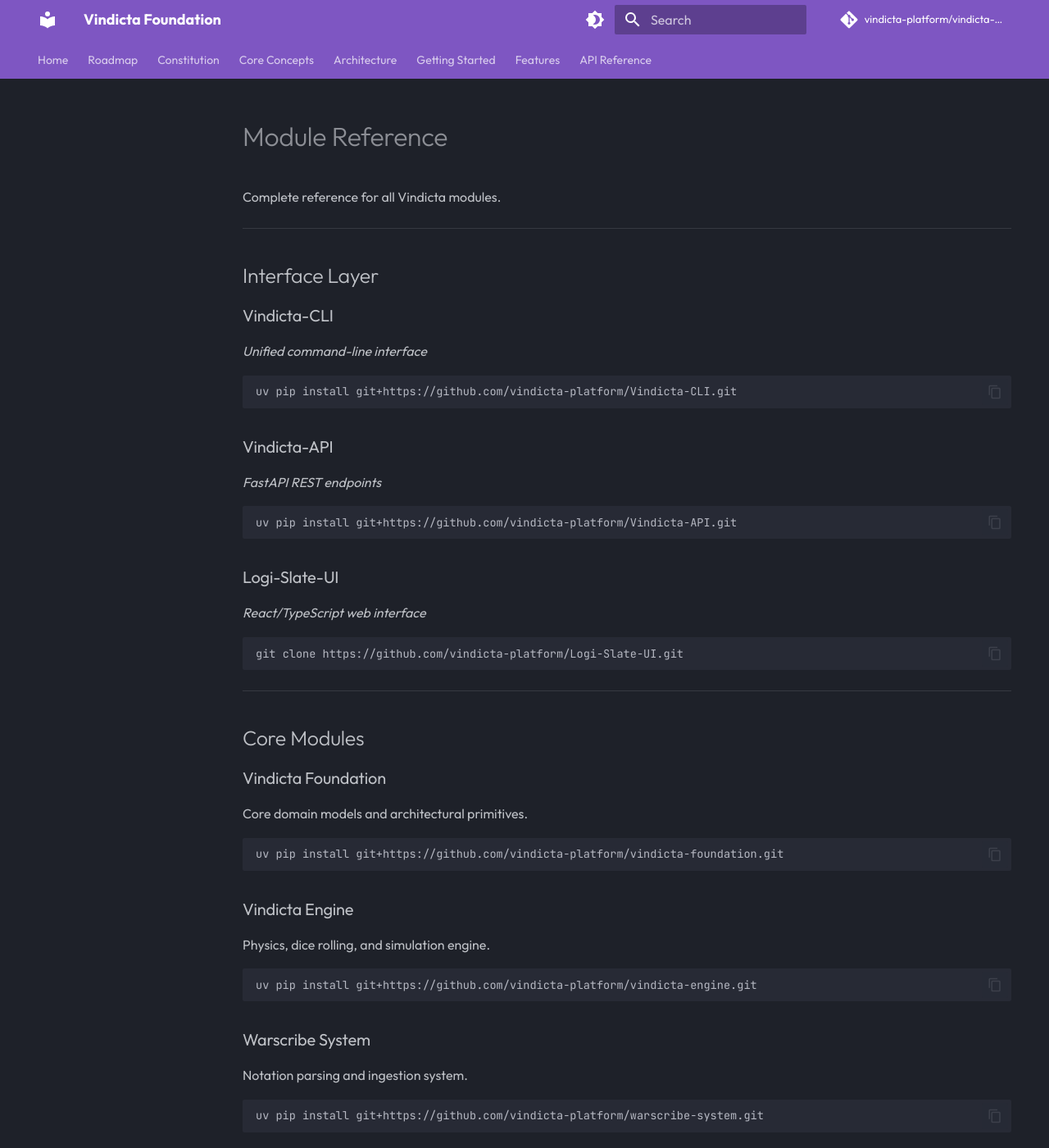
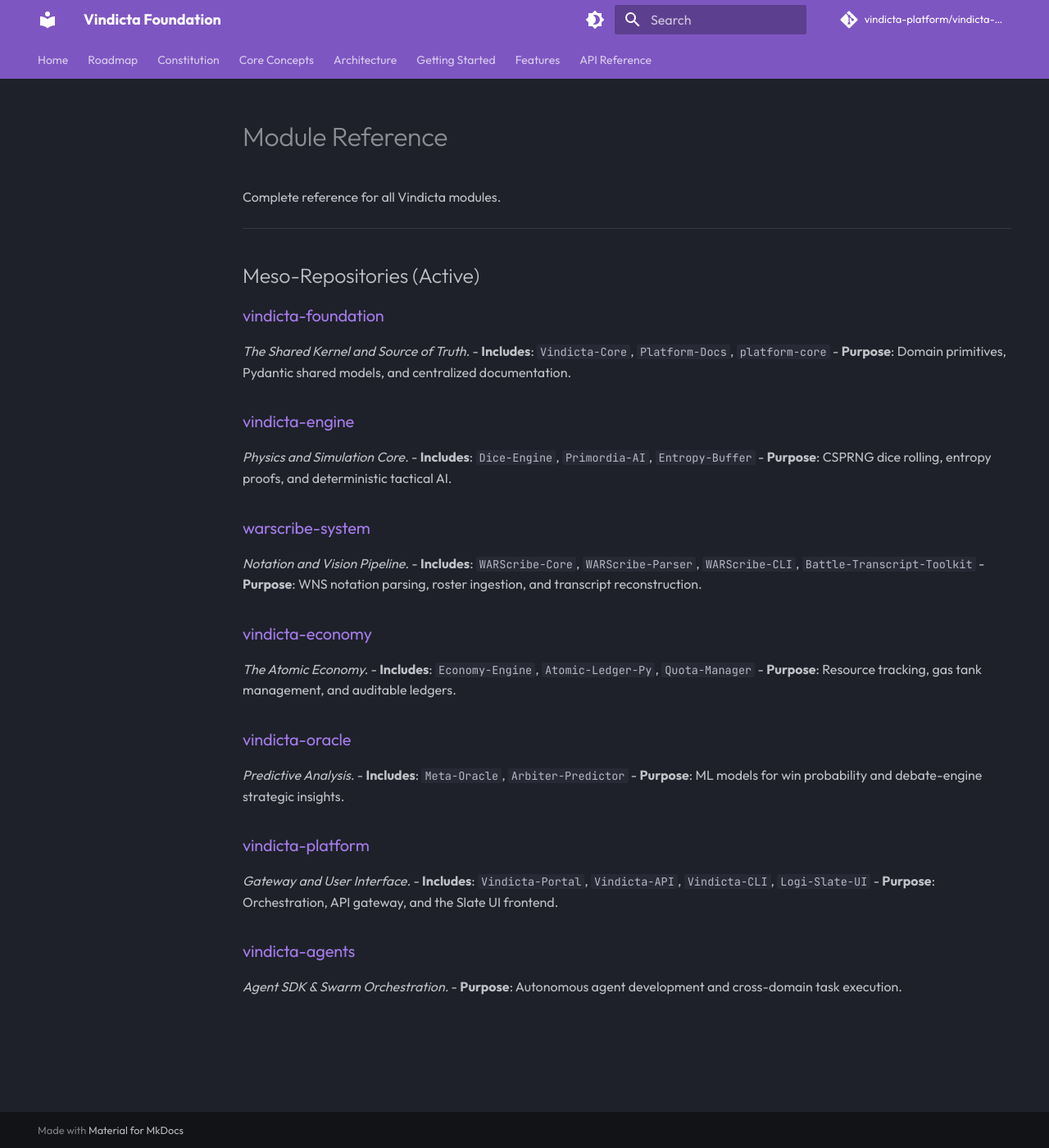
Before and after one commit to vindicta-platform/vindicta-foundation, an MkDocs documentation site: the page built from docs/architecture/modules.md, in a window 1280 px wide and 1400 px high. Shown: the whole window at 82% size. Built offline with MkDocs 1.6.1 and Material for MkDocs 9.7.7, drawn with Linux system fonts in a browser that asks for light colours; comment, search, counter and statistics services are not loaded; some of the changed text lies outside the part shown.

Commit message:
docs: consolidate architectural registry to reflect Meso-repository architecture

````diff
--- a/docs/architecture/modules.md
+++ b/docs/architecture/modules.md
@@ -4,105 +4,38 @@ Complete reference for all Vindicta modules.
 
 ---
 
-## Interface Layer
+## Meso-Repositories (Active)
 
-### Vindicta-CLI
+### [vindicta-foundation](https://github.com/vindicta-platform/vindicta-foundation)
+*The Shared Kernel and Source of Truth.*
+- **Includes**: `Vindicta-Core`, `Platform-Docs`, `platform-core`
+- **Purpose**: Domain primitives, Pydantic shared models, and centralized documentation.
 
-*Unified command-line interface*
+### [vindicta-engine](https://github.com/vindicta-platform/vindicta-engine)
+*Physics and Simulation Core.*
+- **Includes**: `Dice-Engine`, `Primordia-AI`, `Entropy-Buffer`
+- **Purpose**: CSPRNG dice rolling, entropy proofs, and deterministic tactical AI.
 
-```bash
-uv pip install git+https://github.com/vindicta-platform/Vindicta-CLI.git
-```
+### [warscribe-system](https://github.com/vindicta-platform/warscribe-system)
+*Notation and Vision Pipeline.*
+- **Includes**: `WARScribe-Core`, `WARScribe-Parser`, `WARScribe-CLI`, `Battle-Transcript-Toolkit`
+- **Purpose**: WNS notation parsing, roster ingestion, and transcript reconstruction.
 
-### Vindicta-API
+### [vindicta-economy](https://github.com/vindicta-platform/vindicta-economy)
+*The Atomic Economy.*
+- **Includes**: `Economy-Engine`, `Atomic-Ledger-Py`, `Quota-Manager`
+- **Purpose**: Resource tracking, gas tank management, and auditable ledgers.
 
-*FastAPI REST endpoints*
+### [vindicta-oracle](https://github.com/vindicta-platform/vindicta-oracle)
+*Predictive Analysis.*
+- **Includes**: `Meta-Oracle`, `Arbiter-Predictor`
+- **Purpose**: ML models for win probability and debate-engine strategic insights.
 
-```bash
-uv pip install git+https://github.com/vindicta-platform/Vindicta-API.git
-```
+### [vindicta-platform](https://github.com/vindicta-platform/vindicta-platform)
+*Gateway and User Interface.*
+- **Includes**: `Vindicta-Portal`, `Vindicta-API`, `Vindicta-CLI`, `Logi-Slate-UI`
+- **Purpose**: Orchestration, API gateway, and the Slate UI frontend.
 
-### Logi-Slate-UI
-
-*React/TypeScript web interface*
-
-```bash
-git clone https://github.com/vindicta-platform/Logi-Slate-UI.git
-```
-
----
-
-## Core Modules
-
-### Vindicta Foundation
-
-Core domain models and architectural primitives.
-
-```bash
-uv pip install git+https://github.com/vindicta-platform/vindicta-foundation.git
-```
-
-### Vindicta Engine
-
-Physics, dice rolling, and simulation engine.
-
-```bash
-uv pip install git+https://github.com/vindicta-platform/vindicta-engine.git
-```
-
-### Warscribe System
-
-Notation parsing and ingestion system.
-
-```bash
-uv pip install git+https://github.com/vindicta-platform/warscribe-system.git
-```
-
-### Vindicta Economy
-
-Virtual economy, ledger, and transaction management.
-
-```bash
-uv pip install git+https://github.com/vindicta-platform/vindicta-economy.git
-```
-
-### Vindicta Oracle
-
-Meta analysis, predictions, and debate council.
-
-```bash
-uv pip install git+https://github.com/vindicta-platform/vindicta-oracle.git
-```
-
-### Vindicta Platform
-
-Web portal and API services.
-*(Repo contains multiple sub-packages)*
-
-### Vindicta Agents
-
-Agent SDKs and workflows.
-
-```bash
-uv pip install git+https://github.com/vindicta-platform/vindicta-agents.git
-```
-
----
-
-## WARScribe Family
-
-### WARScribe-Parser
-
-*High-level parsing library*
-
-```bash
-uv pip install git+https://github.com/vindicta-platform/WARScribe-Parser.git
-```
-
-### WARScribe-CLI
-
-*Command-line tools*
-
-```bash
-uv pip install git+https://github.com/vindicta-platform/WARScribe-CLI.git
-```
+### [vindicta-agents](https://github.com/vindicta-platform/vindicta-agents)
+*Agent SDK & Swarm Orchestration.*
+- **Purpose**: Autonomous agent development and cross-domain task execution.
````
Also changed, not shown: docs/architecture/adr/ADR-003-Consolidation-Tactics.md (added, +83 -0 lines), docs/architecture/evolution.md (+36 -73 lines).
